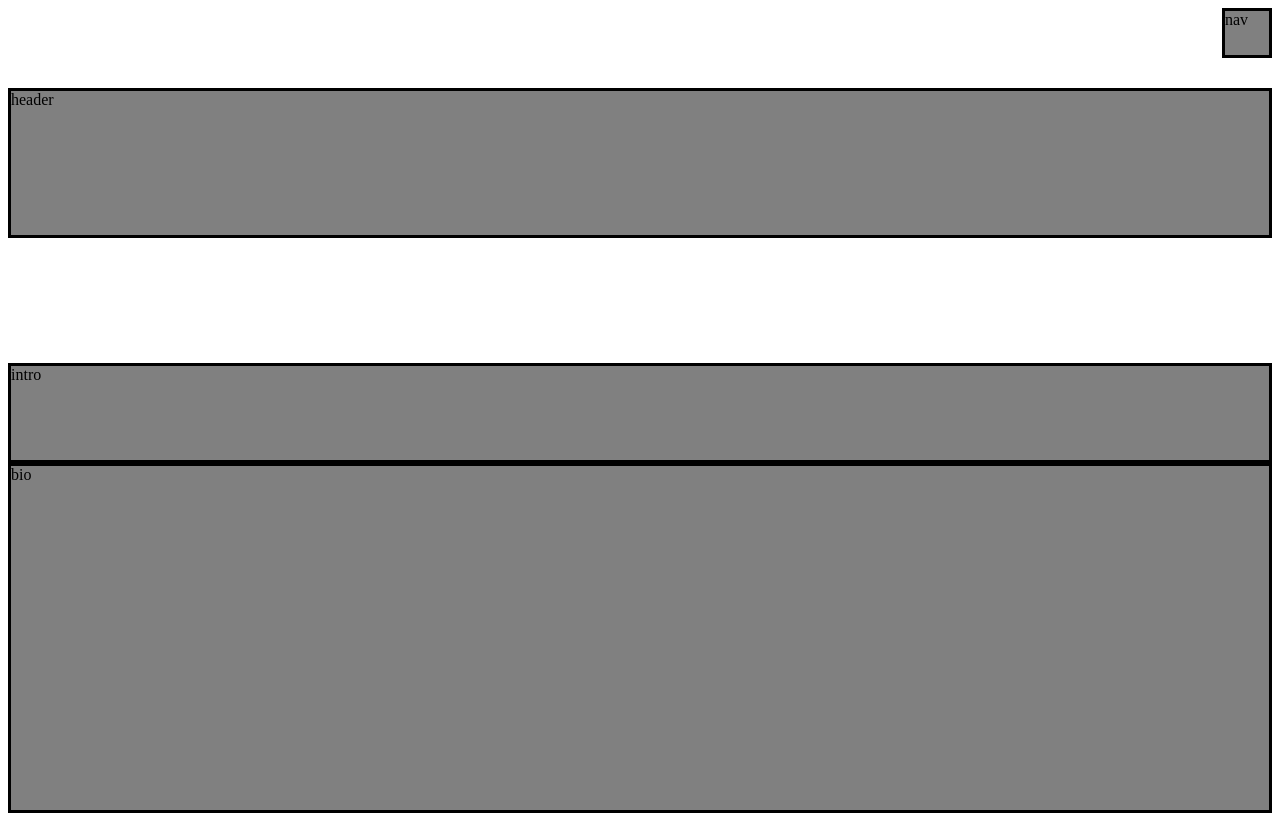
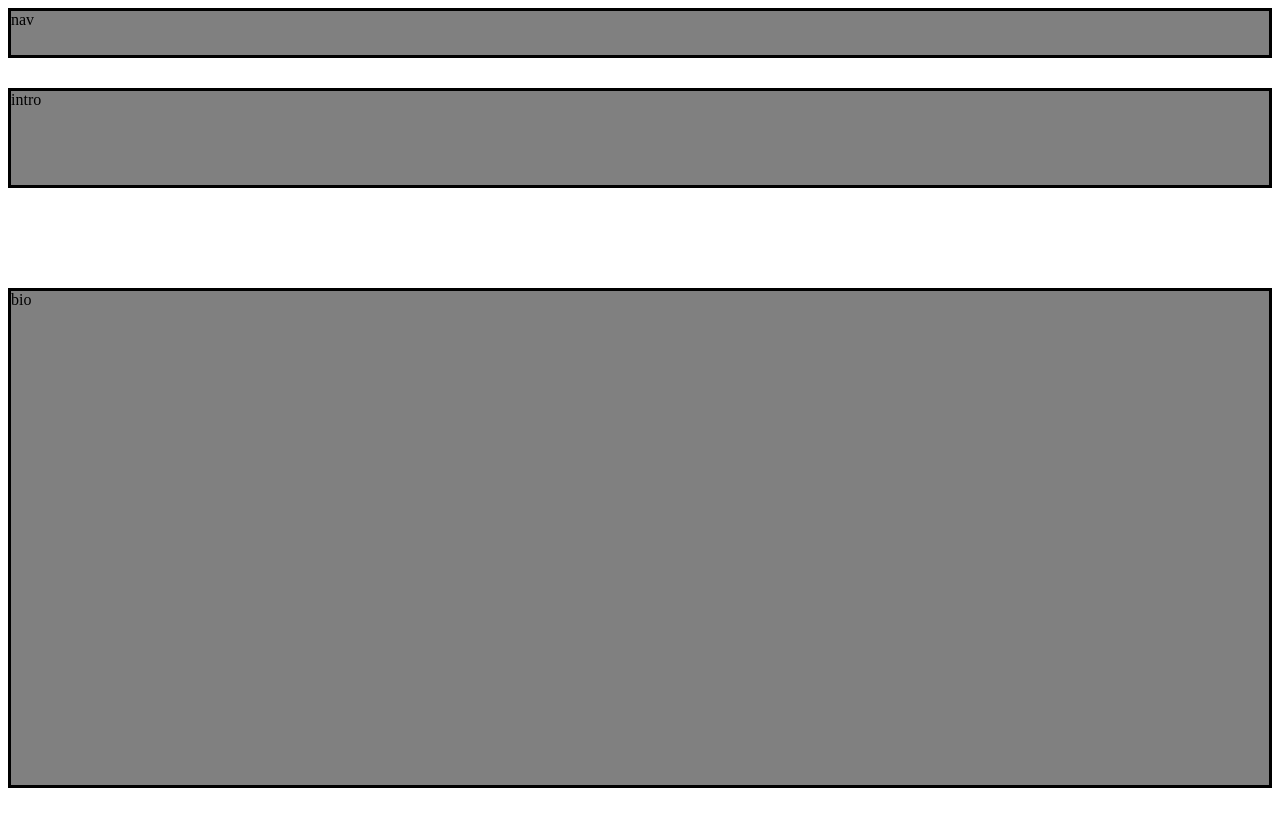
Before and after one commit to Samalanis/Design, a plain HTML site: page index.html in a window 1280 px wide. After the commit the page ends 800 px from the top, so only its background shows below. Drawn offline with Linux system fonts and the light colour scheme.

Commit message:
Made revisions to media ques

```diff
--- a/index.html
+++ b/index.html
@@ -8,7 +8,7 @@
 </head>
 <body>
     <div class="wrapper">
-        <div class="navBar">nav</div>
+        <nav class="navBar">nav</nav>
         <section class="name">header</section>
         <div class="intro">intro</div>
         <div class="bioDiv">bio</div>
--- a/main.css
+++ b/main.css
@@ -44,11 +44,23 @@
 }
 
 
-/* Tablet */
-@media only screen and (min-width: 425px) {
+/* desktop */
+@media  screen and (min-width: 768px) {
     .wrapper {
         width: 100%;
     }
+    .navBar {
+        width: 100%;
+    }
+    .intro {
+        width: 100%;
+    }
+    .name {
+        display: none;
+    }
+    .bioDiv {
+        width: 100%;
+        margin-top: 100px;
+        height: 500px;
+    }
 }
-
-;
```
